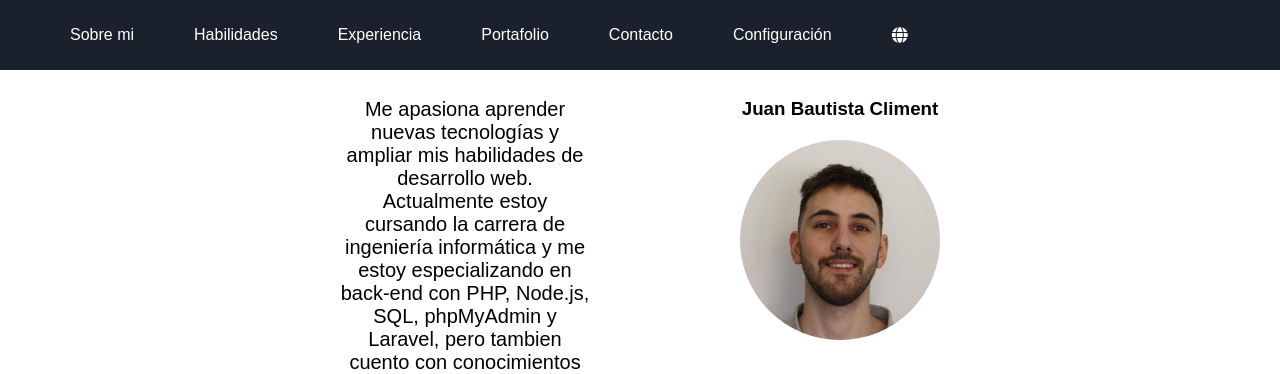
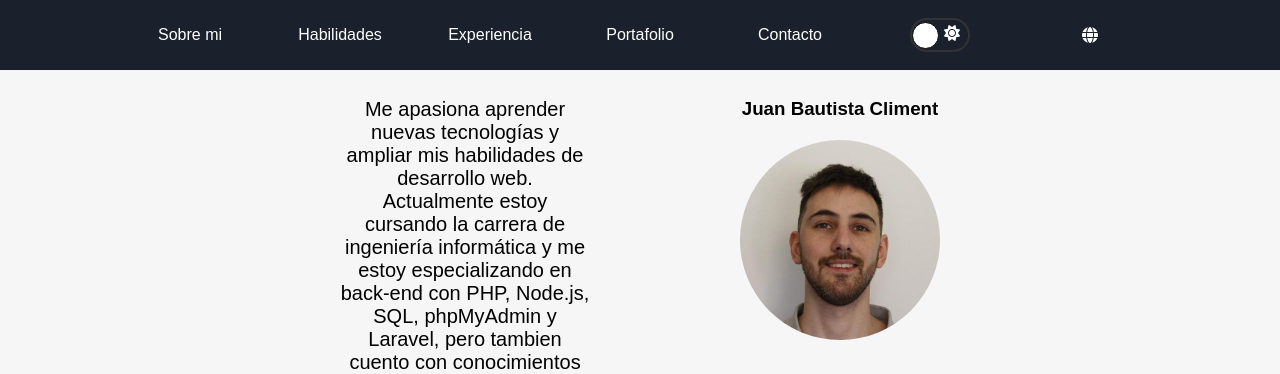
Before and after one commit to juanbcliment/JuanBCliment, a PHP site: page /src/views/index.html in a window 1280 px wide. Shown: the top 374 px of the page. Run offline with PHP 8.4, Linux system fonts and the light colour scheme; some libraries are stand-ins or nearby versions.

Commit message:
navbar change dark and language

```diff
--- a/public/css/styles.css
+++ b/public/css/styles.css
@@ -12,13 +12,14 @@ header{
 }
 body {
     font-family: 'Poppins', sans-serif;
-    background-color: f6f6f6;
+    background-color: #f6f6f6;
 }
 
 .menu {
     background-color: #1A202C;
     color: #fff;
     height: 70px;
+
 }
 
 .menu__container {
@@ -29,6 +30,7 @@ body {
     max-width: 1200px;
     height: 100%;
     margin: 0 auto;
+    justify-content: center;
 }
 
 .menu__links {
@@ -53,16 +55,34 @@ body {
 .menu__link {
     color: #fff;
     text-decoration: none;
-    padding: 0 30px;
+    text-align: center;
+
     display: flex;
     height: 100%;
     align-items: center;
+    position: relative;
+    width: 150px;
+    justify-content: center;
 }
 
-.menu__link:hover {
+/* .menu__link:hover {
     background-color: #5e7094;
 }
-
+ */
+ .menu__link::after {
+    content: ''; /* Crea un pseudo-elemento vacío */
+    position: absolute; /* Posiciona absolutamente dentro del elemento padre */
+    left: 50%; /* Empieza desde el centro */
+    bottom: 0; /* Posición inferior */
+    width: 0; /* Ancho inicial es 0 para que no se vea */
+    height: 2px; /* Altura del subrayado */
+    background-color: #c73030; /* Color del subrayado */
+    transition: all 0.3s ease; /* Transición suave para el efecto */
+}
+.menu__link:hover::after {
+    left: 0; /* Extiende hacia la izquierda */
+    width: 100%; /* Se extiende a todo el ancho del enlace */
+}
 
 .menu__arrow {
     transform: var(--transform);
@@ -76,11 +96,15 @@ body {
     transition: clip-path .3s;
     clip-path: var(--clip);
     position: absolute;
-    right: 0;
+   right: 20px;
     bottom: 0;
     width: max-content;
     transform: translateY(100%);
-    background-color: #000;
+    background-color: #1A202C;
+    width: 100px;
+    justify-content: center;
+    padding: 10px 20px;
+    border-radius: 0 0 10px 10px;
 }
 
 .menu__link--inside {
@@ -111,11 +135,11 @@ body {
     height: 30px;
     padding: 0 5px;
     display: flex;
-    align-items: center;
-    justify-content: space-between;
     position: relative;
     border-radius: 100px;
     border: #333 solid 2px;
+    justify-content: center;
+    text-align: center
 
 }
 
@@ -141,16 +165,17 @@ body {
 /* dark mode */
 .switch_dark {
     width: 60px;
-    height: 30px;
+    height: 100%;
     padding: 0 5px;
     display: flex;
-    align-items: center;
     justify-content: space-between;
     position: relative;
     border-radius: 100px;
     border: #333 solid 2px;
+    align-items: center;
 
 }
+
 
 .menu_option_dark_mode li:first-child::before {
     content: "";
@@ -175,6 +200,9 @@ body {
     width: 25px;
     height: 25px;
     color: white;
+    align-items: center;
+    margin-top: 5px;
+    padding: 0px 5px;
 }
 
 body.active_dark {
--- a/src/views/index.html
+++ b/src/views/index.html
@@ -33,34 +33,23 @@
                         <a data-section="navBar" data-value="contact" href="#" class="menu__link"></a>
                     </li>
 
-                    <li class="menu__item  menu__item--show">
-                        <a  data-section="navBar" data-value="config" href="#" class="menu__link"><img src="../../public/img/arrow.svg"
-                                class="menu__arrow"></a>
-
-                        <ul class="menu__nesting menu_option_dark_mode">
-
+                    <li class="menu__item">
+                        <a href="#" class="menu__link">
+                            <ul class=" menu_option_dark_mode">
                                 <li class="switch_dark">
                                     <i class="fa-solid fa-moon border"></i>
                                     <i class="fa-sharp fa-solid fa-sun border "></i>
-
-                            </li>
-                            <li class="menu__inside">
-                                <a href="#" class="menu__link menu__link--inside">Tablet</a>
-                            </li>
-                            <li class="menu__inside">
-                                <a href="#" class="menu__link menu__link--inside">Cel </a>
                                 </li>
                             </ul>
+                        </a>
                     </li>
-                    <li class="menu__item  menu__item--show">
+                    <li class="menu__item menu_option_language">
                         <a href="#" class="menu__link"><i class="fa-solid fa-globe"></i></a>
-
-                        <ul class="menu__nesting menu_option_language">
-                            <li class="switch_language">
-                                <img src="../../public/img/gb.svg" class="border" alt="">
-                                <img src="../../public/img/ar.svg" class="border" alt="">
+                        <ul class="menu__nesting">
+                            <li class="switch_language menu_option_language">
+                                <p class="border">en</p>
+                                <p class="border">es</p>
                             </li>
-
                         </ul>
                     </li>
                 </ul>
@@ -69,8 +58,6 @@
                     <img src="../../public/img/menu.svg" class="menu__img">
                 </div>
             </section>
-
-
         </nav>
     </header>
     <main>
```
Also changed, not shown: public/img/ar.svg (deleted), public/img/arrow.svg (deleted), public/img/gb.svg (deleted). Lines whose indentation alone changed are shown as unchanged.
